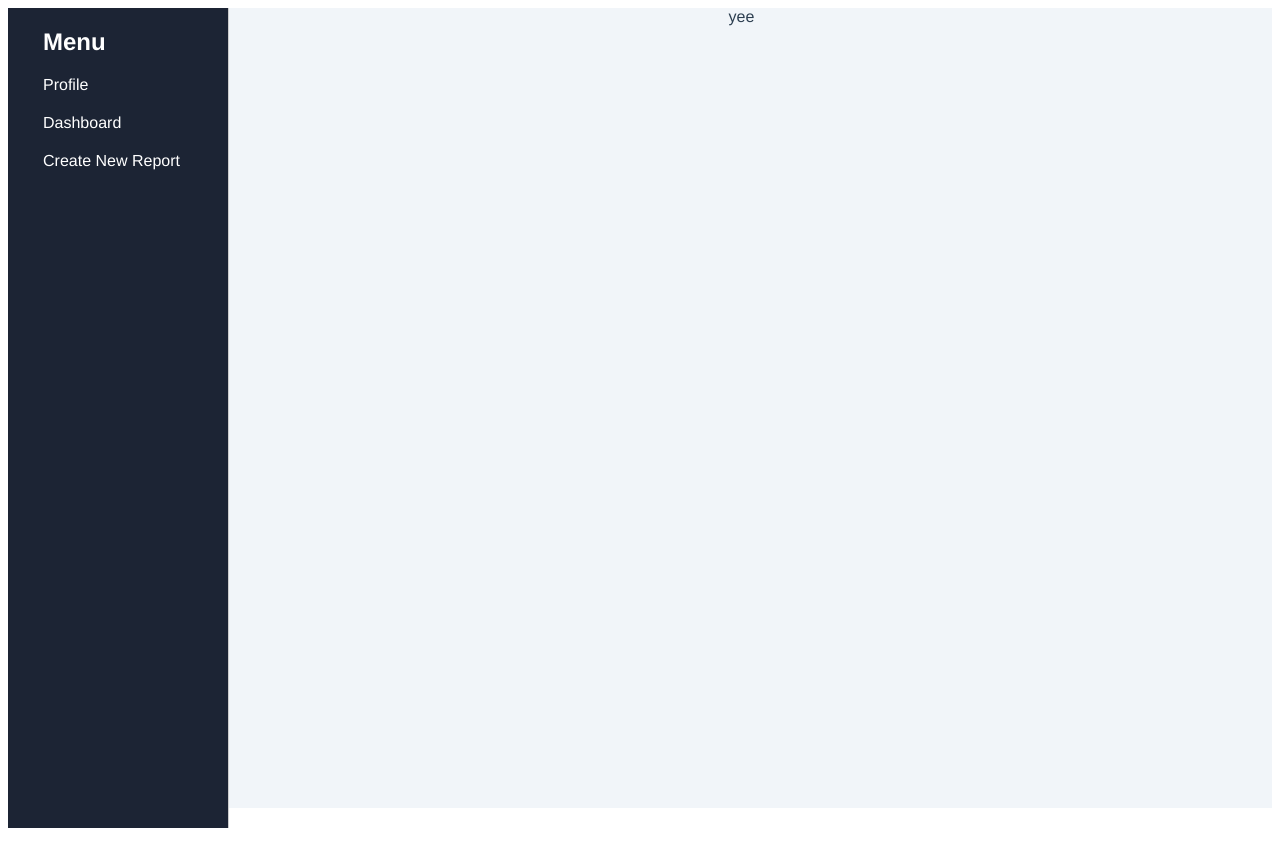
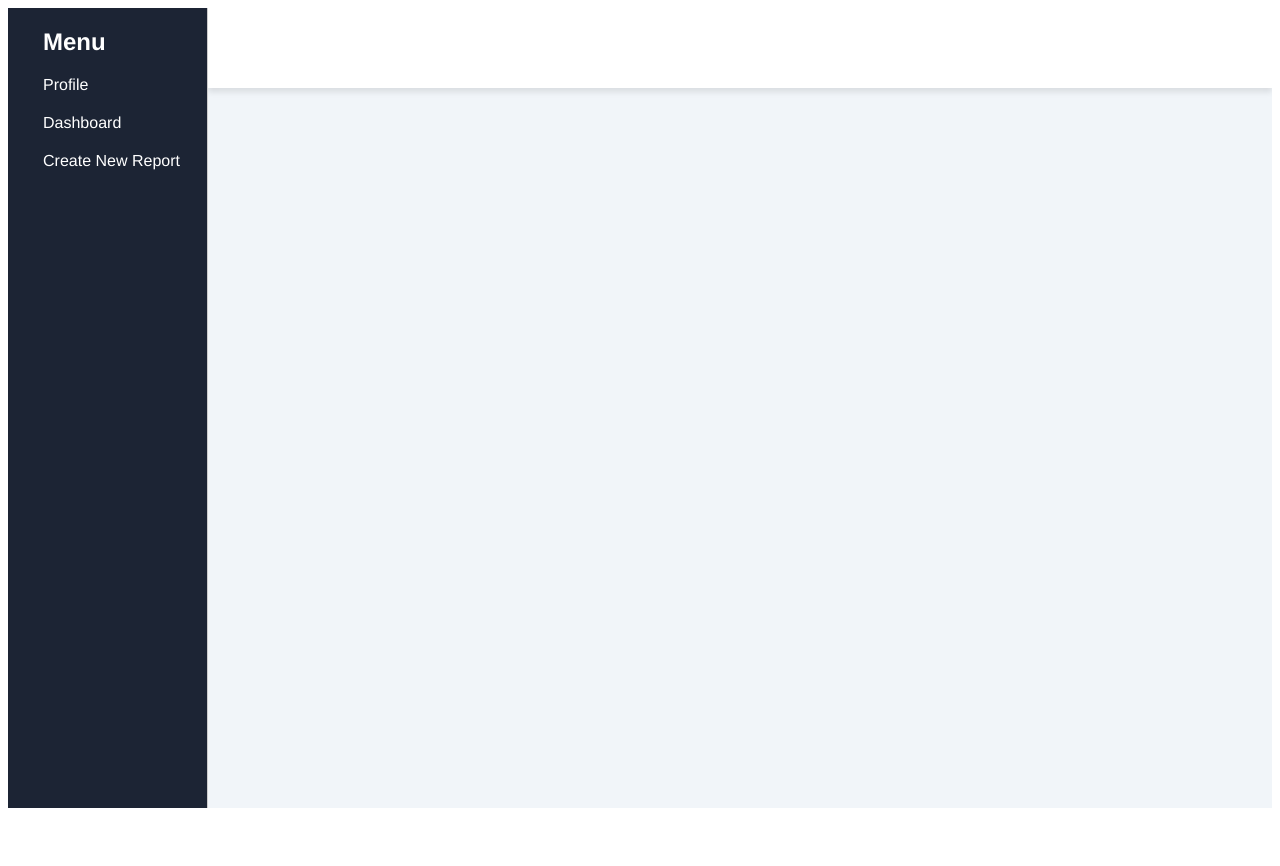
Before and after one commit to yashkirr/EcoChainConsole, a Vue app: page /dashboard in a window 1280 px wide. After the commit the page ends 816 px from the top, so only its background shows below. Built offline with nearby package versions, Linux system fonts and the light colour scheme.

Commit message:
Add top bar component

```diff
--- a/src/components/DashboardPage.vue
+++ b/src/components/DashboardPage.vue
@@ -2,17 +2,19 @@
     <div class = "content-wrapper">
       <SideNavBar />
       <div class="page-content">
-        <!-- Dashboard content goes here -->yee
+        <!-- Dashboard content goes here -->
+        <TopBar />
       </div>
     </div>
   </template>
 
   <script>
 import SideNavBar from './SideNavBar.vue';
+import TopBar from './TopBar.vue';
 
   export default {
     name: 'DashboardPage',
-    components: { SideNavBar }
+    components: { SideNavBar, TopBar }
 }
   </script>
 
@@ -21,6 +23,7 @@ import SideNavBar from './SideNavBar.vue';
   display: flex;
   height: 100vh;
   background-color: #F1F5F9;
+  overflow: hidden;
 }
 
 .page-content {
--- a/src/components/SideNavBar.vue
+++ b/src/components/SideNavBar.vue
@@ -7,9 +7,6 @@
             <a :href="item.link">{{ item.label }}</a>
           </li>
         </ul>
-      </div>
-      <div class="main-content">
-        <!-- Your main content goes here -->
       </div>
     </div>
   </template>
@@ -34,12 +31,13 @@
   /* Wrapper styles */
   .wrapper {
     display: flex;
+    flex: 0 0 200px; /* flex-grow, flex-shrink, flex-basis */
     height: 100vh; /* 100% of the viewport height */
   }
 
   /* SideNavBar styles */
   .side-nav-bar {
-    flex: 0 0 200px; /* flex-grow, flex-shrink, flex-basis */
+    width: 100%;
     background-color: #1C2434;
     color: #ffffff;
     padding: 10px;
--- a/src/components/TopBar.vue
+++ b/src/components/TopBar.vue
@@ -0,0 +1,18 @@
+<template>
+    <div class="top-bar"></div>
+  </template>
+
+  <script>
+  export default {
+    name: 'TopBar'
+  };
+  </script>
+
+  <style scoped>
+  .top-bar {
+    height: 80px;
+    width: 100%;  /* Stretch to the width of the container */
+    background-color: #ffffff;  /* White background, but you can change this */
+    box-shadow: 0 4px 6px rgba(0, 0, 0, 0.1);  /* Slight bottom shadow */
+  }
+  </style>
```
